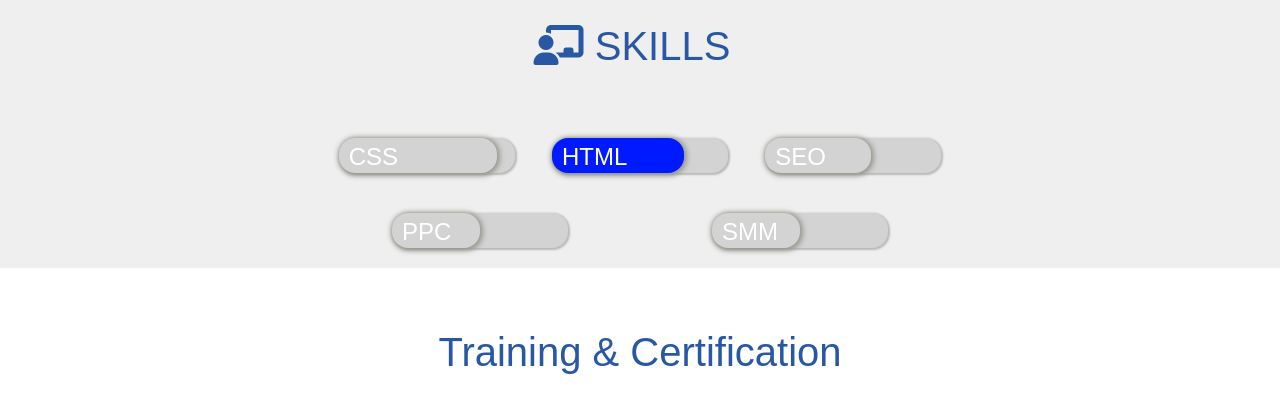
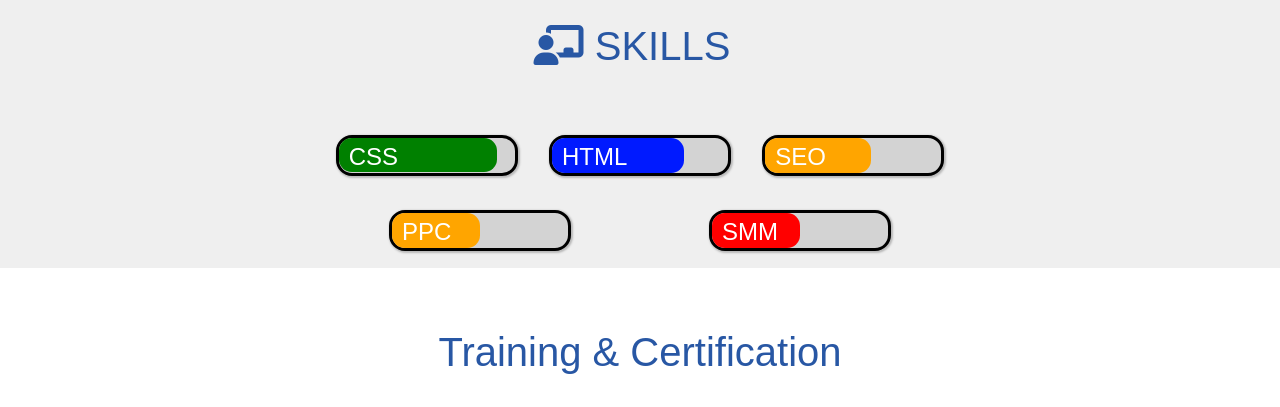
Before and after one commit to KyVighnesh/Resume, a plain HTML site: page index.html in a window 1280 px wide. Shown: the part 800-1207 px from the top of the page. Drawn offline with Linux system fonts and the light colour scheme.

Commit message:
Update style.css

```diff
--- a/style.css
+++ b/style.css
@@ -126,12 +126,13 @@ margin: auto;
     border-radius: 1rem;
     box-shadow: 1px 1px 2px 1px #b9b9b9;
     margin: auto;
+    border: 3px solid black;
 
 }
 
 .skill-progress > div{
-    border-radius: 1rem;
-    box-shadow: 1px 1px 5px 2px #989890;
+    border-radius: 0.8rem;
+
 }
 
 .skill-name span{
@@ -141,13 +142,25 @@ margin: auto;
 
 }
 
+.mb-green {
+    background-color: green;
+}
+
 .mb-blue {
-    background-color: rgb(0, 26, 255);
+  background-color: rgb(0, 26, 255);
+}
+
+.mb-orange {
+  background-color: orange;
+}
+
+.mb-red {
+  background-color: red;
 }
 
 .ninty-percent {
-    height: inherit;
     width: 90%;
+
 
 }
 
@@ -361,8 +374,8 @@ section:nth-child(2n+1){
     flex-wrap: wrap;
     flex-direction: column;
     font-size: 1.5rem;
+    word-spacing: 10px;
 
-    word-spacing: 10px;
 
   }
 
@@ -371,7 +384,7 @@ section:nth-child(2n+1){
   }
 
   #contact {
- background-image: linear-gradient(to right, rgb(72, 6, 253), rgb(48, 10, 218));
+ background-image: linear-gradient(to right, rgba(38, 3, 133, 0.692), rgb(48, 10, 218));
   }
 
   .contact-header {
@@ -461,3 +474,9 @@ section:nth-child(2n+1){
 .footer-icons {
   margin: auto;
 }
+
+#awards-1 {
+  display: flex;
+  flex-direction: column;
+  margin: auto;
+}
```
